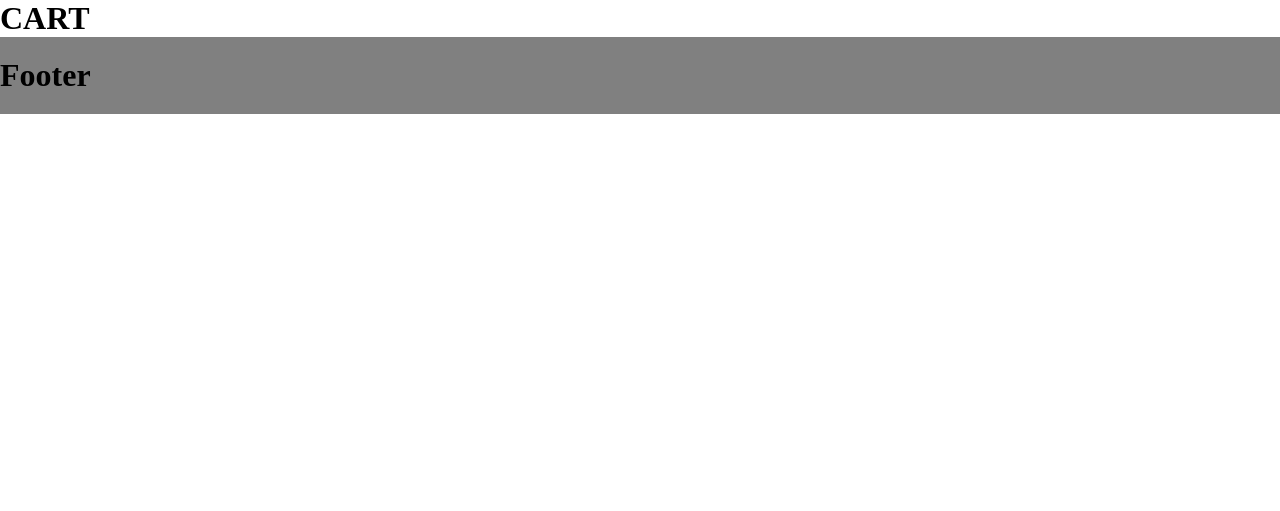
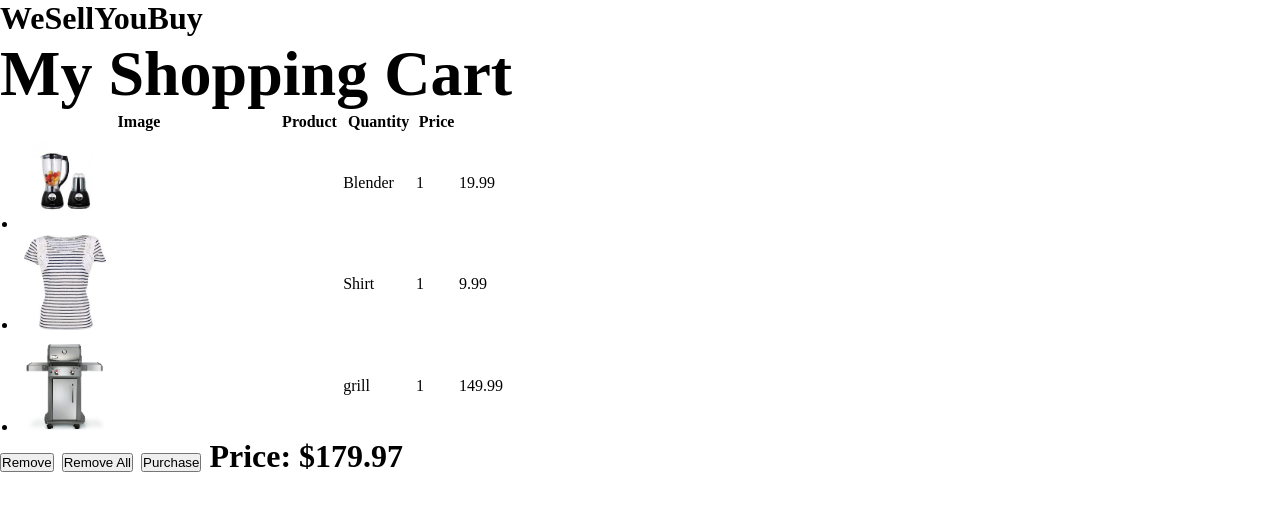
Before and after one commit to Aldo1540/E-Commerce, a PHP site: page /cart.php in a window 1280 px wide. Shown: the part 166-677 px from the top of the page. Run offline with PHP 8.4, Linux system fonts and the light colour scheme.

Commit message:
Add files via upload
Added table to product, price, quanity and image of product

```diff
--- a/WeSellYouBuy/cart.php
+++ b/WeSellYouBuy/cart.php
@@ -5,13 +5,48 @@
 	<link rel="stylesheet" type="text/css" href="style/core.css">
 	<link rel="stylesheet" type="text/css" href="style/cart.css">
 </head>
-<body>
-	<?php include 'includes/signedOutHeader.php'; ?>
-	<h1>CART<h1>
+	<?php include 'includes/signedOutHeader.php';
 
-	<footer>
-	<p>Footer</p>
-	</footer>
+?>
+	<h1>WeSellYouBuy<h1>
+	<header id="title">
+      <h1>My Shopping Cart</h1>
 
-</body>
+
+	 <body>
+	 <div id="wrap">
+	<table style="width:40%">
+	<tr>
+		<th>Image</th>
+		<th>Product</th>
+		<th>Quantity</th>
+		<th>Price</th>
+	</tr>
+	<tr>
+		<td><li><img src="images/items/blender.png" style="width:30%"; "height:30%";></li><td>
+		<td>Blender</td>
+		<td>1</td>
+		<td>19.99</td>
+	</tr>
+	<tr>
+		<td><li><img src="images/items/shirt.png" style="width:30%"; "height:30%";></li><td>
+		<td>Shirt</td>
+		<td>1</td>
+		<td>9.99</td>
+	</tr>
+	<tr>
+		<td><li><img src="images/items/grill.png" style="width:30%"; "height:30%";></li><td>
+		<td>grill</td>
+		<td>1</td>
+		<td>149.99</td>
+	</tr>
+	</table>
+	</body>
+
+	<body>
+	<button type="button">Remove</button>
+	<button type="button">Remove All</button>
+	<button type="button">Purchase</button>
+	<label> Price: $179.97</label>
+
 </html>
```
